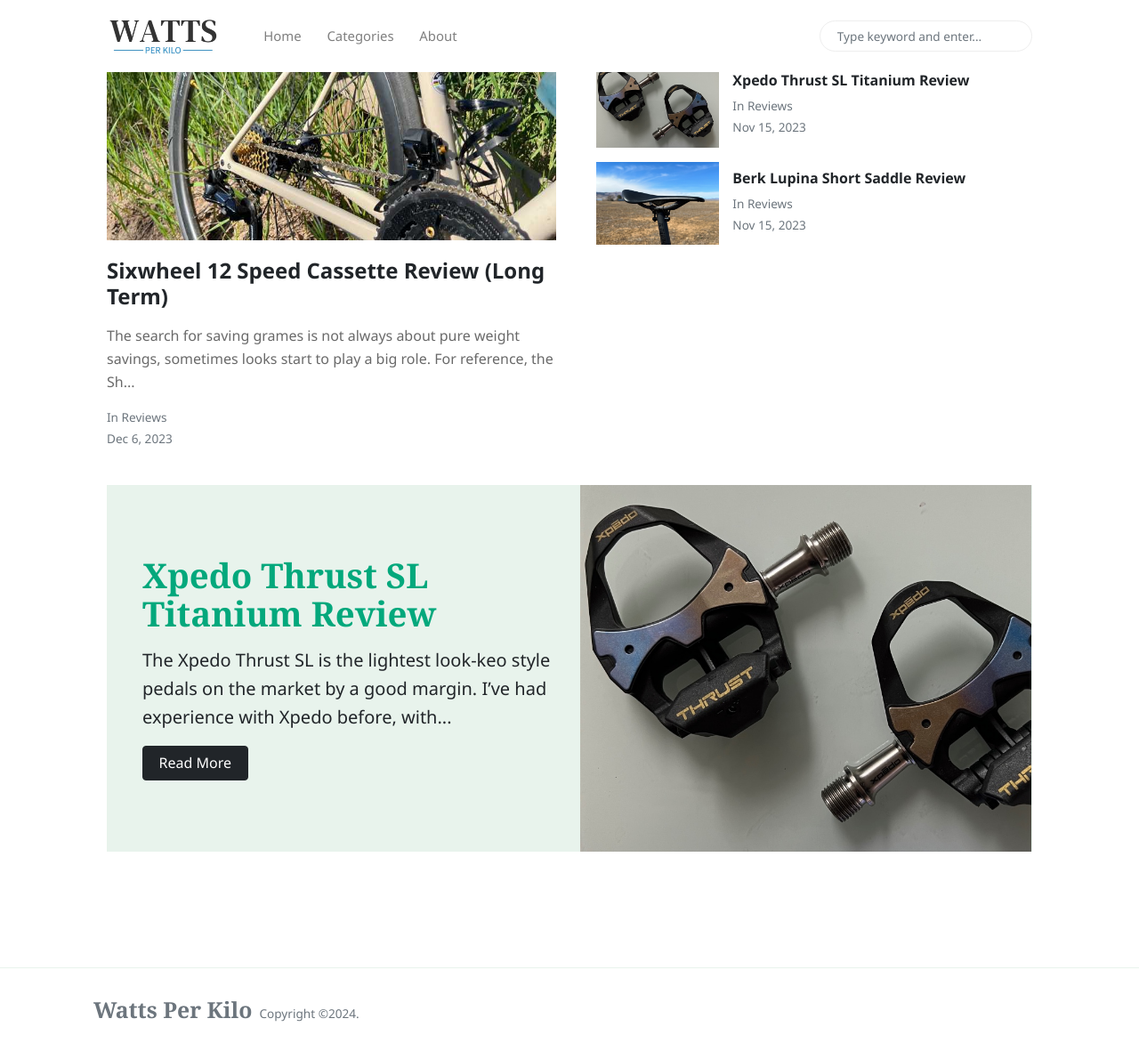
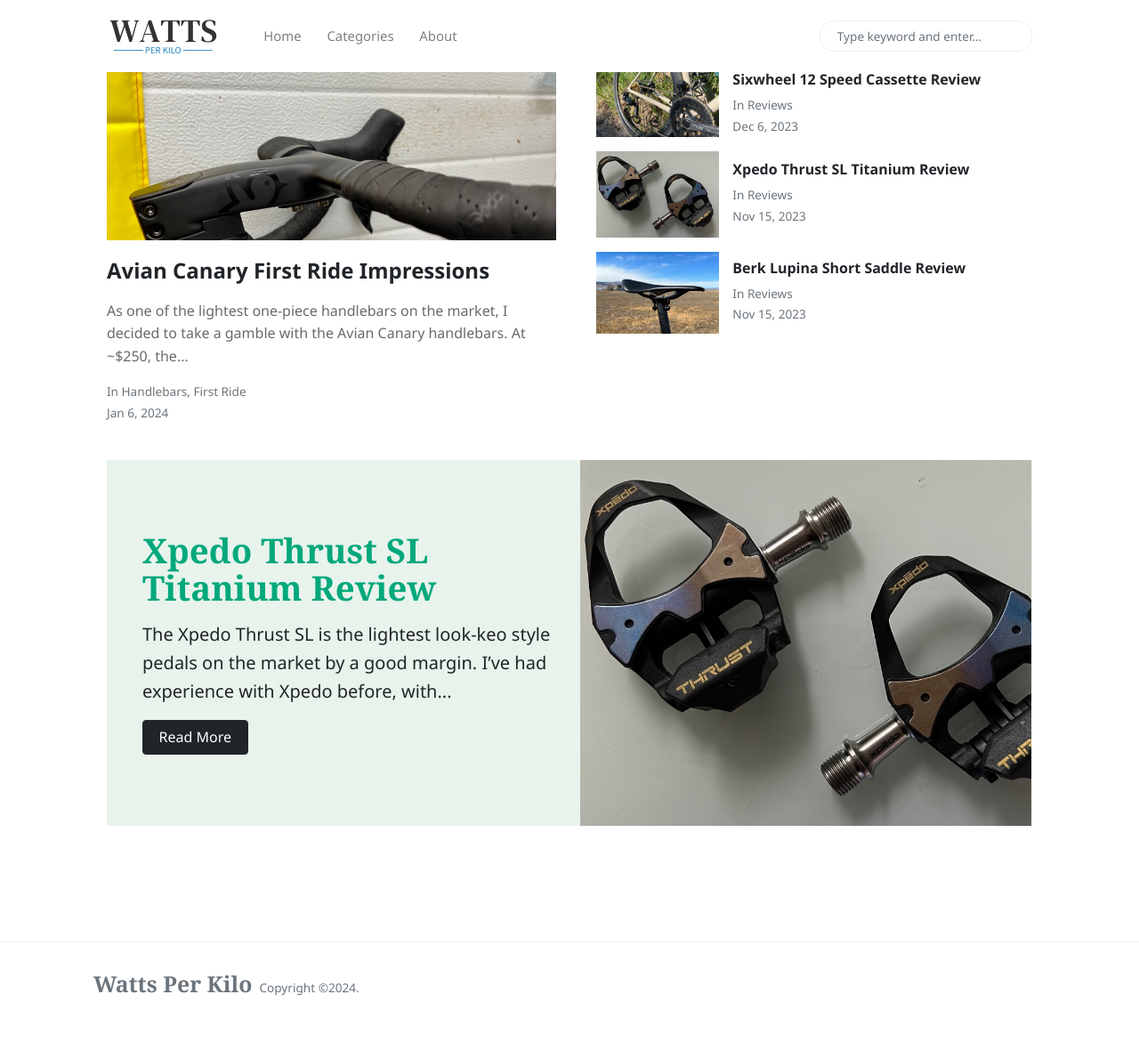
Before and after one commit to johnkeller101/wattsperkilo, a Jekyll site: the page built from index.html, in a window 1280 px wide and 1181 px high. Shown: the whole window at 89% size. Built offline with Jekyll 4.4.1, drawn with Linux system fonts in a browser that asks for light colours; nearby versions of some CDN libraries; the list of posts is cut into pages by our own code; some of the changed lines change nothing that is shown.

Commit message:
add avian canary first impressions

```diff
--- a/_posts/2023-12-6-sixwheel-cassette-review.md
+++ b/_posts/2023-12-6-sixwheel-cassette-review.md
@@ -1,6 +1,6 @@
 ---
 layout: post
-title:  "Sixwheel 12 Speed Cassette Review (Long Term)"
+title:  "Sixwheel 12 Speed Cassette Review"
 author: john
 categories: [ reviews ]
 image: assets/images/sixwheel_thumbnail.jpg
@@ -12,7 +12,7 @@
 <a href="https://www.recon.bike/product_d.php?lang=en&tb=1&id=216"><img src="{{ site.baseurl }}/assets/images/recon-alu.png" style="display:block; margin-left: auto; margin-right: auto; max-height:300px;">
 <i>Recon One-Piece Aluminum Cassette - $270 - 133g</i></a>
 
-The first is to get a aluminum cassette. These are made by a few different companies, but all come out of the same factory from what I understand ([Recon cassettes](https://www.recon.bike)). They are made in a variety of sizes and types, the lightest of which for 12-speed is the aluminum cassette. These are race-day only, so expect them to wear fast and break teeth if you try to put too much torque down. As someone who puts out higher power and rides up very steep hills, probably not ideal. Although let's wait and see if I end up getting one at the end of this ;)
+The first is to get an aluminum cassette. These are made by a few different companies, but all come out of the same factory from what I understand ([Recon cassettes](https://www.recon.bike)). They are made in a variety of sizes and types, the lightest of which for 12-speed is the aluminum cassette. These are race-day only, so expect them to wear fast and break teeth if you try to put too much torque down. As someone who puts out higher power and rides up very steep hills, probably not ideal. Although let's wait and see if I end up getting one at the end of this ;)
 
 <a href="https://www.recon.bike/product_d.php?lang=en&tb=1&id=196"><img src="{{ site.baseurl }}/assets/images/recon-chromoly.gif" style="display:block; margin-left: auto; margin-right: auto; max-height:300px;">
 <i>Recon One-Piece Chromoly Cassette - $250 - 205g</i></a>
--- /dev/null
+++ b/_posts/2024-1-6-avian-canary-handlebars-first-ride-impressions.md
@@ -0,0 +1,41 @@
+---
+layout: post
+title:  "Avian Canary First Ride Impressions"
+author: john
+categories: [ handlebars, first ride ]
+image: assets/images/avian_canary_thumb.jpg
+tags: [first ride]
+---
+
+As one of the lightest one-piece handlebars on the market, I decided to take a gamble with the Avian Canary handlebars. At ~$250, they are much less expensive than name brands but still have their own factory and brand which makes it appealing.
+
+The general consensus online is that they are very flexy, and I can confirm that. However, I don't believe that the lack of stiffness is necessarily a bad thing. I'm 67kg, and didn't have an issue sprinting on it, but I am used to flexy bars coming from the Darimo Eclipse bars.
+
+![Alt text](../assets/images/avian_canary_weight.jpg)
+
+The weight came in slightly higher than advertised at 247g. This is still much lighter than other bars on the market, and is even comparable to the Roval Rapide Alpinist cockpit, but with the added benefit of being more aero.
+
+![Alt text](../assets/images/avian_canary_rapide_compared.jpg)
+
+Compared to the stock Roval Rapide Cockpit, it is notably less aero. Looking at the above picture, it's clear the frontal area is much larger, but I am far from an aero expert. One advantage in my opinion is that the cables are totally hidden on the Canary, which is a cleaner look than the rapides with visible cables under the stem, but will likely make it harder for future maintenance.
+
+![Alt text](../assets/images/avian_canary_3d_adapter_closeup.jpg)
+
+Installing the bars was easy, the routing was just shoving in the cables and picking them out through the holes near the shifters. The 3D printed headset adapter seems to be good quality, although it's a bit discolored but that's something only I would notice.
+
+The hand position is very comfortable when on the tops, and I  prefer it over round bars. There was some question as to whether it was best to tape all the way through, but given I like to spend time on the tops, I decided to wrap the tape to the center.
+
+![Alt text](../assets/images/avian_canary_mount_closeup.jpg)
+
+The biggest issue I have discovered so far has been that the threads for the computer mount were not the best. The lower one seemed to be easy to cross-thread, but it has held up so far so I don't think it's a major issue.
+
+Another small nit-pick is that the included top cap is ~1mm longer than the stem, but again a very minor issue and purely cosmetic.
+
+Looking forward to getting some miles on it! Feel free to ask questions or add your feedback below :)
+
+<span style="margin:auto; display:table;">
+<a target="_blank" href="https://www.pandapodium.cc/product/avian-canary-integrated-handlebar/" class="btn btn-outline-success btn-lg btn-round ml-1">View on Panda Podium</a>
+<a target="_blank" href="https://www.aliexpress.us/item/3256805716477159.html" class="btn btn-outline-success btn-lg btn-round ml-1">View on AliExpress</a></span>
+
+
+Disclosure: I purchased this with my own money on Aliexpress. I have had no communication with the manufacturer and all thoughts/opinions are my own.
--- a/index.html
+++ b/index.html
@@ -60,7 +60,7 @@
                 </a>
                 </div>
                 {% endif %}
-                <div>
+                <div style="margin-top:10px;">
                     <h2 class="mb-2 h6 font-weight-bold">
                     <a class="text-dark" href="{{site.baseurl}}{{second_post.url}}">{{ second_post.title }}</a>
                     </h2>
```
Also changed, not shown: assets/images/avian_canary_3d_adapter_closeup.jpg (added), assets/images/avian_canary_mount_closeup.jpg (added), assets/images/avian_canary_rapide_compared.jpg (added), assets/images/avian_canary_thumb.jpg (added), assets/images/avian_canary_weight.jpg (added), 1 other file.
